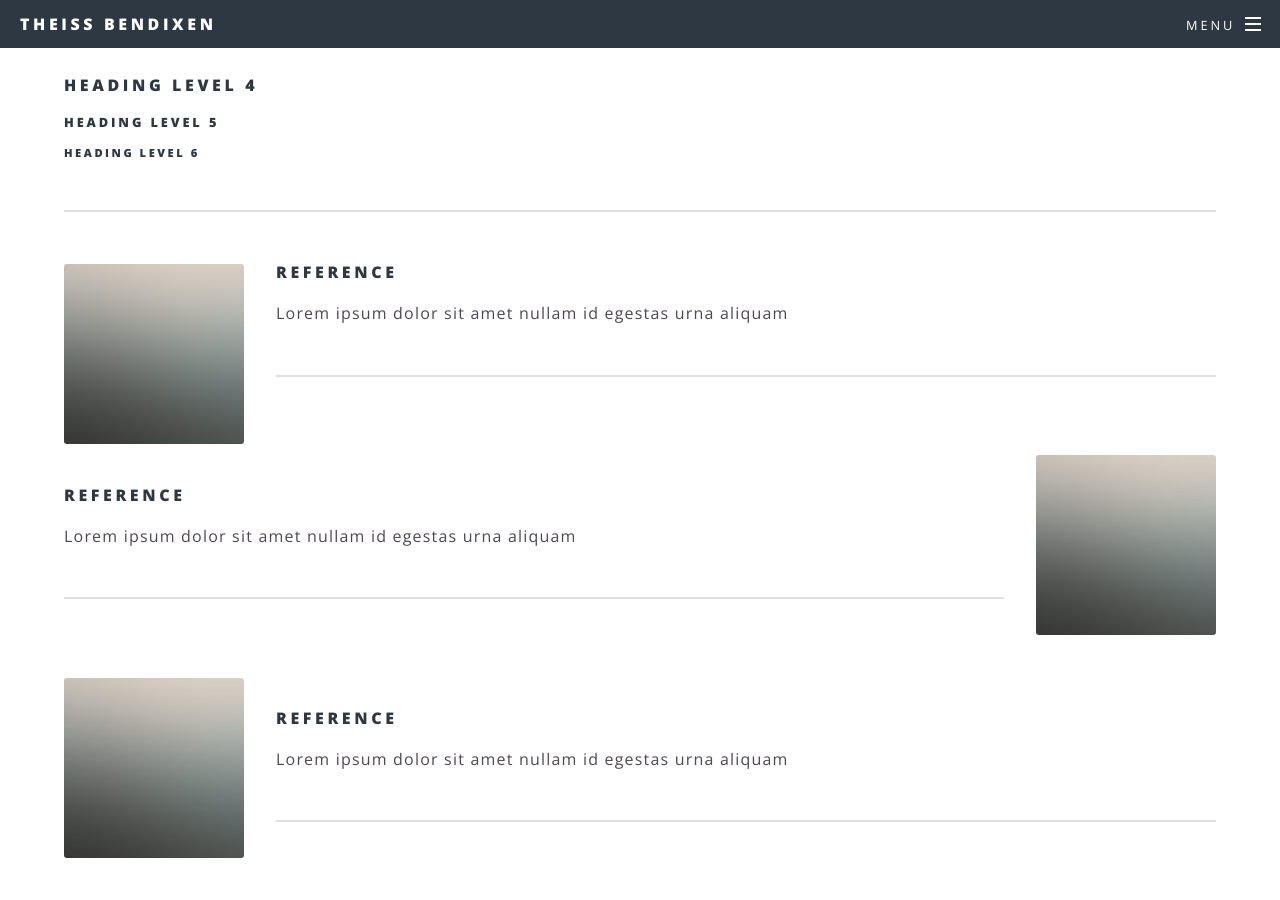
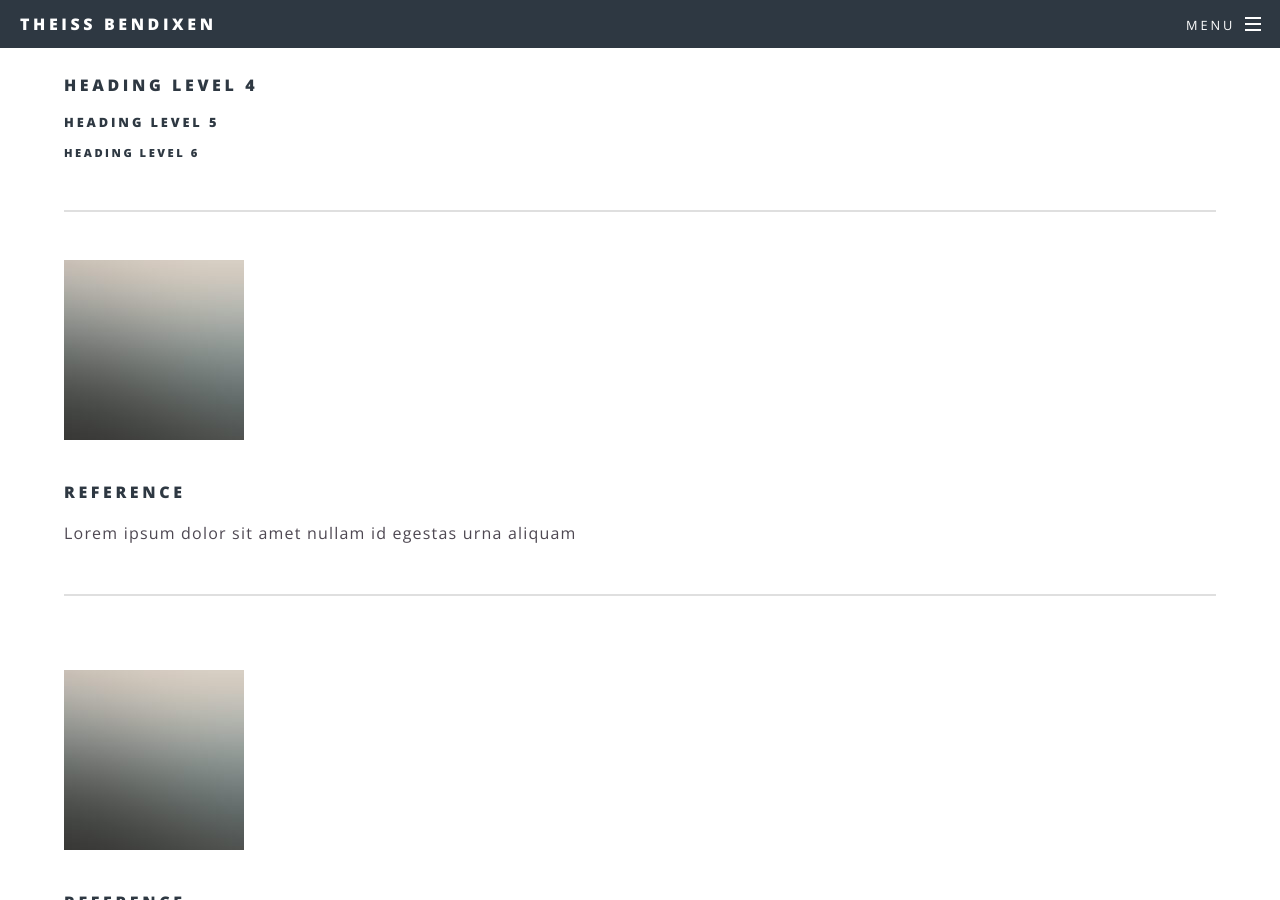
Before and after one commit to tbendixen/tbendixen.github.io, a Jekyll site: the page built from elements.html, in a window 1280 px wide and 900 px high, scrolled down 1270 px. Built offline with Jekyll 4.4.1, drawn with Linux system fonts in a browser that asks for light colours.

Commit message:
Update elements.html

```diff
--- a/elements.html
+++ b/elements.html
@@ -30,13 +30,13 @@ title: Forskning
 
 				<hr />
 
-				<p><span class="image left"><img src="images/pic04.jpg" alt="" /></span><h4>Reference</h4>
+				<p><span class="align left"><img src="images/pic04.jpg" alt="" /></span><h4>Reference</h4>
 							<p>Lorem ipsum dolor sit amet nullam id egestas urna aliquam</p></p>
 
 				<hr />
 				<br />
 
-				<p><span class="image right"><img src="images/pic04.jpg" alt="" /></span><h4>Reference</h4>
+				<p><span class="align right"><img src="images/pic04.jpg" alt="" /></span><h4>Reference</h4>
 							<p>Lorem ipsum dolor sit amet nullam id egestas urna aliquam</p></p>
 
 				<hr />
```
